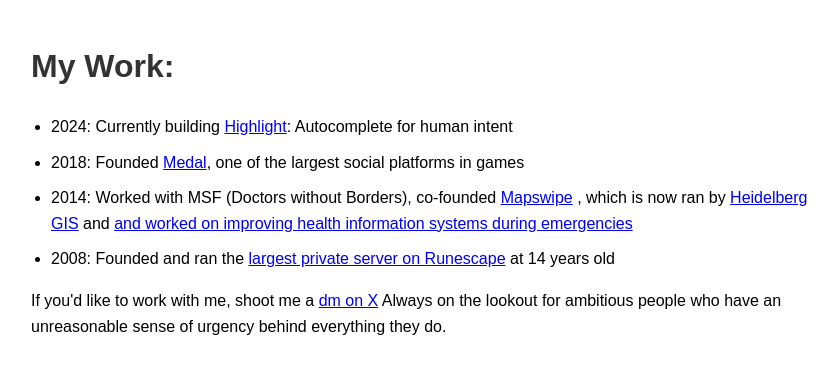
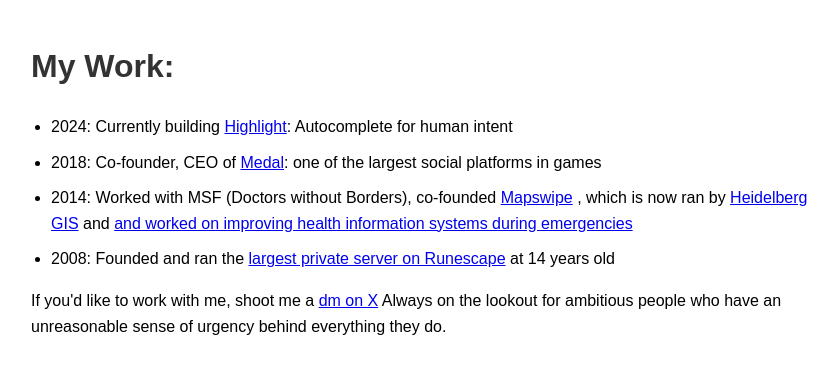
Before and after one commit to PimDeWitte/pimdewitte.github.io, a plain HTML site: page index.html in a window 1280 px wide. Shown: the whole page, without its empty margins (209-1047 px from the left). Drawn offline with Linux system fonts and the light colour scheme.

Commit message:
Update index.html

```diff
--- a/index.html
+++ b/index.html
@@ -15,7 +15,7 @@
     <h1>My Work:</h1>
     <ul>
         <li>2024: Currently building <a href="https://highlight.ing" target="_blank">Highlight</a>: Autocomplete for human intent</li>
-        <li>2018: Founded <a <a href="https://medal.tv" target="_blank">Medal</a>, one of the largest social platforms in games</li>
+        <li>2018: Co-founder, CEO of <a <a href="https://medal.tv" target="_blank">Medal</a>: one of the largest social platforms in games</li>
         <li>2014: Worked with MSF (Doctors without Borders), co-founded <a <a href="https://mapswipe.org" target="_blank">Mapswipe</a> , which is now ran by <a target="_blank" href="https://heigit.org/mapswipe-analytics/"> Heidelberg GIS</a> and <a href="https://www.ncbi.nlm.nih.gov/pmc/articles/PMC6537453/" target="_blank"> and worked on improving health information systems during emergencies</a></li>
         <li>2008: Founded and ran the <a href="https://www.youtube.com/watch?v=D7iNmoYpfVI" target="_blank">largest private server on Runescape</a> at 14 years old</li>
     </ul>
```
